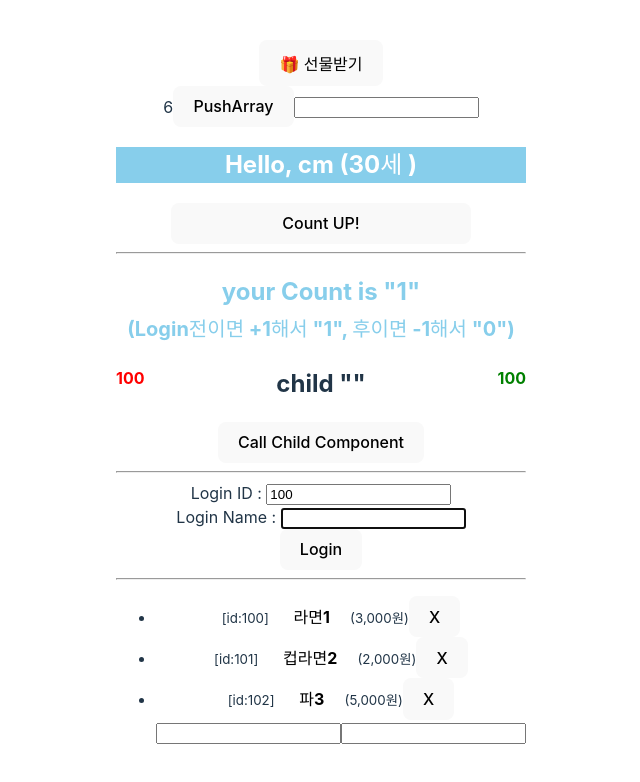
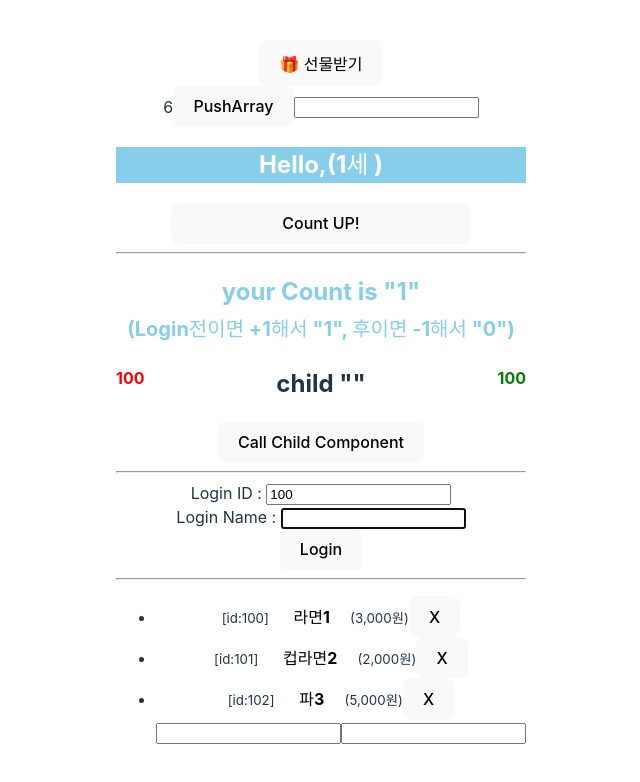
Before and after one commit to Chanmi-Gim/TIL, a React (Vite) app in the folder React/tryThis/rbvite/: page / in a window 1280 px wide. Shown: the top 782 px of the page, without its empty margins (319-959 px from the left). Built offline with nearby package versions, Linux system fonts and the light colour scheme.

Commit message:
feat : memo 이용하여 Hello 컴포넌트 메모

```diff
--- a/React/tryThis/rbvite/src/App.tsx
+++ b/React/tryThis/rbvite/src/App.tsx
@@ -1,15 +1,17 @@
 import {
   forwardRef,
+  useCallback,
   // useEffect,
   useImperativeHandle,
+  useMemo,
   useRef,
   useState,
 } from 'react';
 import './App.css';
-import Hello, { GiftHandle } from './components/Hello';
 import My from './components/My';
 import { useCounter } from './hooks/counter-context';
 import { useTimer } from './hooks/timer-hooks';
+import { GiftHandle, MemoHello } from './components/Hello';
 
 type ChildHandler = {
   appendPeriod: () => void;
@@ -24,13 +26,14 @@ const ChildComponent = forwardRef((_, ref) => {
 });
 
 function App() {
-  const { count, plusCount } = useCounter();
+  const { count } = useCounter();
   const childRef = useRef<ChildHandler>(null);
   const giftHandleRef = useRef<GiftHandle>(null);
   const [badCount, setBadCount] = useState(0);
   const [goodCount, setGoodCount] = useState(0);
   const { useInterval, useTimeout } = useTimer();
-
+  const fn = useCallback(() => 'fn!', []);
+  const age = useMemo(() => count + 1, []);
   useInterval(() => setBadCount((pre) => pre + 1), 1000);
   useInterval(() => setGoodCount((pre) => pre + 1), 1000);
   useTimeout(
@@ -47,12 +50,7 @@ function App() {
       <button onClick={() => giftHandleRef.current?.getGift()}>
         🎁 선물받기
       </button>
-      <Hello
-        name='cm'
-        age={30}
-        plusCount={plusCount}
-        ref={giftHandleRef}
-      ></Hello>
+      <MemoHello age={age} ref={giftHandleRef} fn={fn}></MemoHello>
       <h2 style={{ color: 'skyblue' }}>
         <div>your Count is "{count}"</div>
         <small style={{ color: 'skyblue' }}>
--- a/React/tryThis/rbvite/src/components/Hello.tsx
+++ b/React/tryThis/rbvite/src/components/Hello.tsx
@@ -1,25 +1,18 @@
-import {
-  PropsWithChildren,
-  forwardRef,
-  useId,
-  useImperativeHandle,
-} from 'react';
+import { forwardRef, memo, useEffect, useId, useImperativeHandle } from 'react';
 import { useCounter } from '../hooks/counter-context';
 import { Sample } from './Sample';
 
 type Props = {
-  name: string;
   age: number;
-  plusCount: () => void;
-  children?: React.ReactNode;
+  fn: () => void;
 };
 
 export type GiftHandle = {
   getGift: () => void;
 };
 
-const Hello = forwardRef(
-  ({ name, age, children }: PropsWithChildren<Props>, handleRef) => {
+export const Hello = forwardRef(({ age, fn }: Props, handleRef) => {
+  console.log('Hello.age>>', age);
   const helloId = useId();
   const { plusCount } = useCounter();
   const getGift = () => {
@@ -28,6 +21,10 @@ const Hello = forwardRef(
   useImperativeHandle(handleRef, () => ({
     getGift,
   }));
+
+  useEffect(() => {
+    console.log('child.fn>>>', age, fn());
+  }, [age, fn]);
 
   return (
     <div>
@@ -39,9 +36,8 @@ const Hello = forwardRef(
           backgroundColor: 'skyblue',
         }}
       >
-          Hello, {name} ({age}세 )
+        Hello,({age}세 )
       </h2>
-        {children}
       <button
         onClick={plusCount}
         style={{ width: 300, textDecorationColor: 'blue' }}
@@ -51,7 +47,8 @@ const Hello = forwardRef(
       <hr />
     </div>
   );
-  }
-);
-// Hello.defaultProps = { name: 'Choi' };
-export default Hello;
+});
+export const MemoHello = memo(Hello, ({ age }, { age: age2 }) => {
+  console.log('preProps', age, age2);
+  return age === age2;
+});
```
Also changed, not shown: React/tryThis/rbvite/src/components/Sample.tsx (+0 -25 lines). Lines whose indentation alone changed are shown as unchanged.
